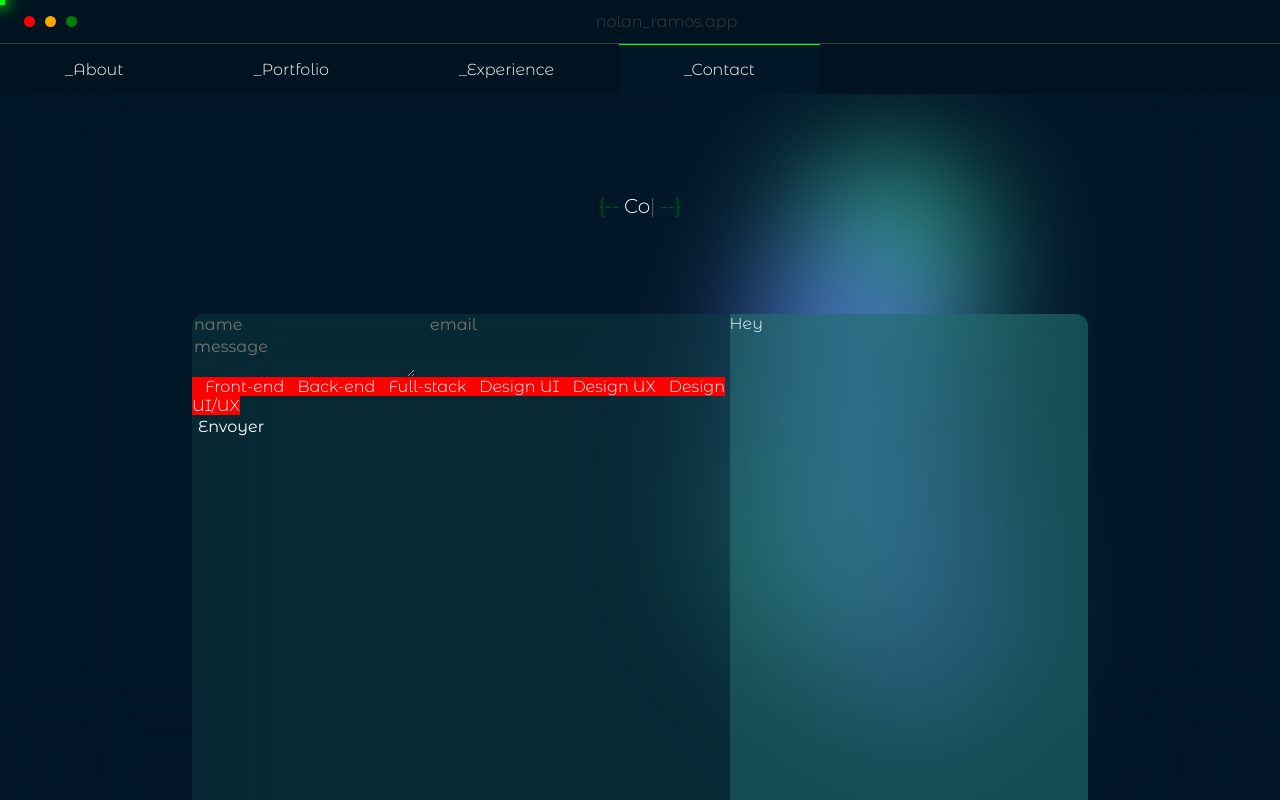
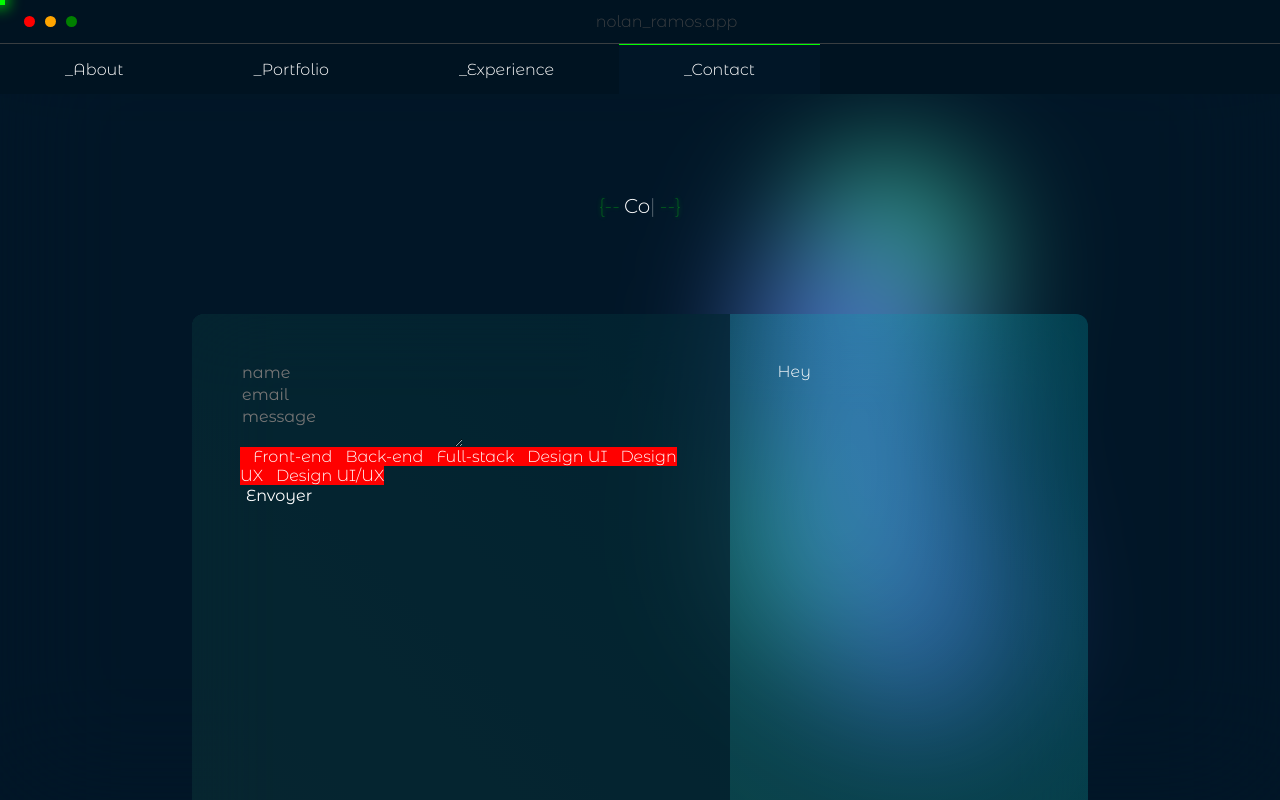
Before and after one commit to Nolan-ramos/Portfolio_nolan, a React (Vite) app: page /contact in a window 1280 px wide. Shown: the top 800 px of the page. Built offline with nearby package versions, Linux system fonts and the light colour scheme.

Commit message:
push all

```diff
--- a/src/components/about/skills/Skills.jsx
+++ b/src/components/about/skills/Skills.jsx
@@ -1,4 +1,4 @@
-import React, { useState } from 'react';
+import { useState } from 'react';
 import './skills.scss';
 import Css from './svg/Css';
 import Figma from './svg/Figma';
@@ -13,13 +13,13 @@ import Sql from './svg/Sql';
 import Vuejs from './svg/Vuejs';
 
 const icons = [
+    {component: Nodejs, text: 'Nodejs' },
     { component: Reactjs, text: 'React.js' },
     { component: Vuejs, text: 'Vue.js' },
     { component: Javascript, text: 'Javascript' },
     { component: Html, text: 'Html' },
     { component: Css, text: 'Css' },
     { component: Php, text: 'Php' },
-    { component: Nodejs, text: 'Nodejs' },
     { component: Sql, text: 'Sql' },
     { component: Sass, text: 'Sass' },
     { component: Figma, text: 'Figma' },
--- a/src/components/about/skills/skills.scss
+++ b/src/components/about/skills/skills.scss
@@ -3,10 +3,12 @@
     align-items: center;
     justify-content: center;
     flex-wrap: wrap;
-
     column-gap: 24px;
     row-gap: 48px;
-    margin:200px 0 100px 0;
+    margin:192px 0 96px 0;
+    @media screen and (min-width: 1900px) {
+        column-gap: 48px;
+    }
     &_content{
         display: flex;
         align-items: center;
@@ -16,8 +18,12 @@
         border-radius: 12px;
         width:100px;
         height:100px;
-        background-color: rgba(95, 255, 250, 0.2);
+        background: linear-gradient(45deg, rgb(67 217 173 / 26%) 0%, rgb(0 161 177 / 26%) 100%);
         animation: icon_move1 4s linear infinite;
+        @media screen and (min-width: 1900px) {
+            width:120px;
+            height:120px;
+        }
         &:nth-child(2n) {
             animation-name: icon_move2;
         }
@@ -25,6 +31,7 @@
             width:50px;
             height:50px;
             filter: drop-shadow(0 0 8px var(--primary-color));
+            margin-bottom: 8px;
             path{
                 color:var(--primary-color);
 
--- a/src/views/contact/contact.scss
+++ b/src/views/contact/contact.scss
@@ -12,6 +12,7 @@
         height:600px;
         backdrop-filter: blur(40px);
         border-radius: 12px;
+        background: linear-gradient(45deg, rgb(67 217 173 / 26%) 0%, rgb(0 161 177 / 26%) 100%);
         @media screen and (min-width: 1900px) {
             width:70%;
             height:75vh;
@@ -30,9 +31,10 @@
         }
         &_form {
             width:60%;
-            background-color: rgba(12, 60, 66, 0.5);
+            background-color: rgb(0 18 33 / 62%);
             border-top-left-radius: 12px;
             border-bottom-left-radius: 12px;
+            padding:48px;
             &_checkbox {
                 &_button{
                     background: red;
@@ -47,9 +49,9 @@
         }
         &_details{
             width:40%;
-            background-color: rgba(36, 112, 111, 0.6);
             border-top-right-radius: 12px;
             border-bottom-right-radius: 12px;
+            padding:48px;
         }
     }
 }
--- a/src/views/experience/experience.scss
+++ b/src/views/experience/experience.scss
@@ -49,13 +49,17 @@
         width: 100%;
         height:100%;
         overflow-x:hidden;
+        background: linear-gradient(45deg, rgb(67 217 173 / 26%) 0%, rgb(0 161 177 / 26%) 100%);
         &_accordeon{
             width: 400px;
-            background-color: rgba(12, 60, 66, 0.5);
+            background-color: rgb(0 18 33 / 62%);
             border-bottom-left-radius: 12px;
             padding:24px;
             opacity: 1;
             overflow: hidden;
+            @media screen and (min-width: 1900px) {
+                font-size: 20px;
+            }
             @media screen and (max-width: 767px) {
                 width: 100%;
                 border-bottom-right-radius: 12px;
@@ -113,7 +117,6 @@
             position: relative;
             right:0;
             width: 100%;
-            background-color: rgba(36, 112, 111, 0.6);
             border-bottom-right-radius: 12px;
             overflow-y: scroll;
             padding:64px 48px 48px 48px;
```
